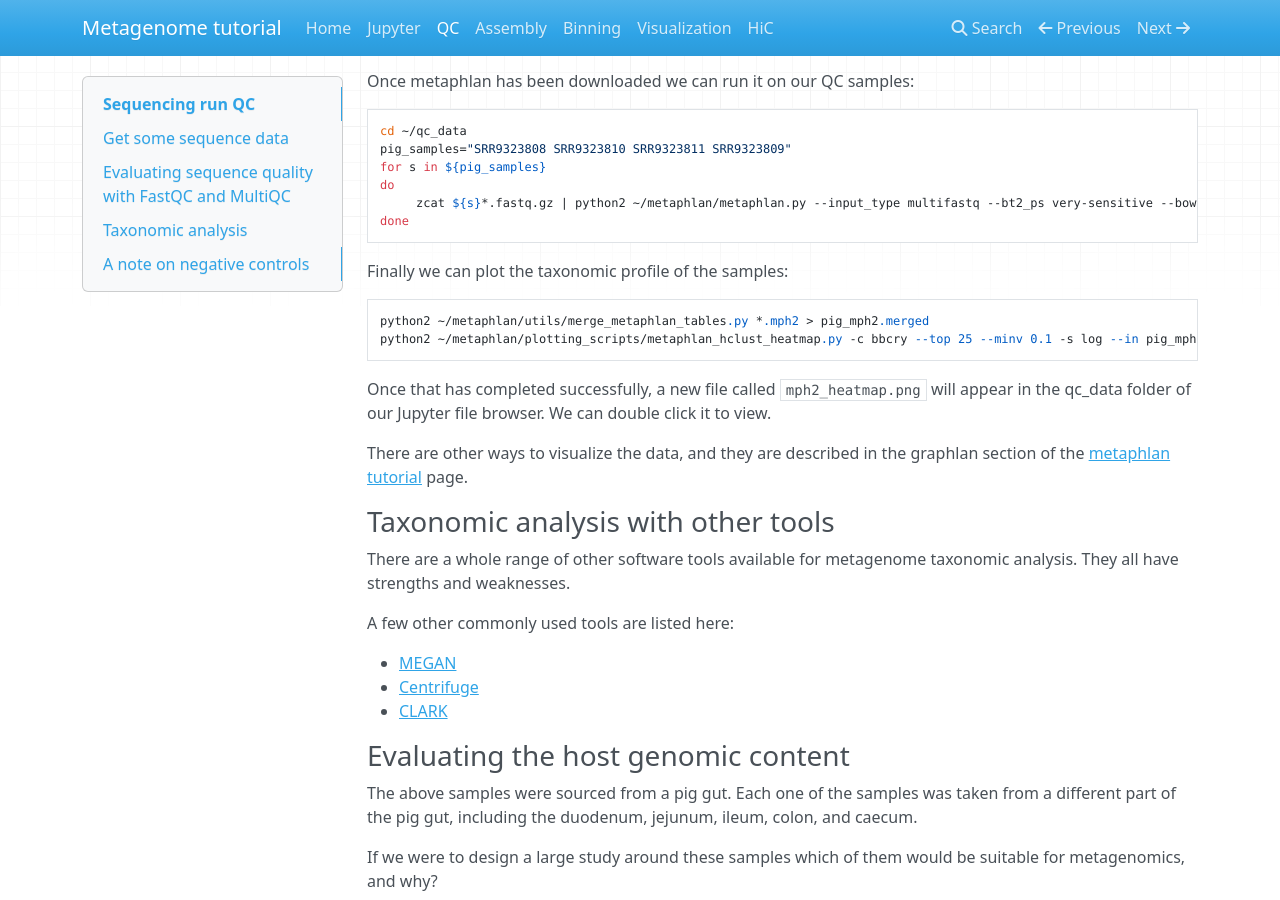
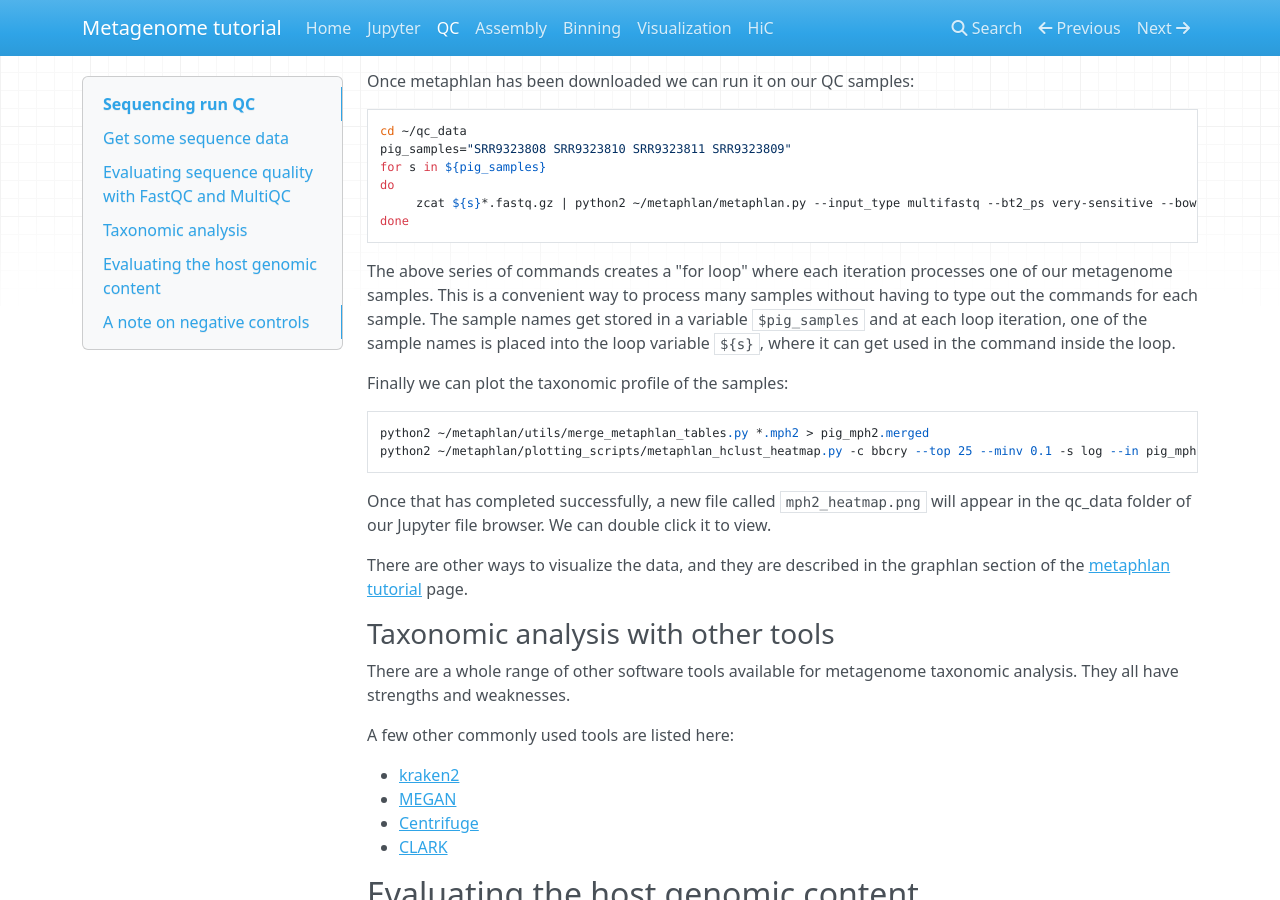
Before and after one commit to thegeneschool/metagenomics, an MkDocs documentation site: the page built from docs/qc.md, in a window 1280 px wide and 900 px high, scrolled down 3128 px. Built offline with MkDocs 1.6.1, drawn with Linux system fonts in a browser that asks for light colours; nearby versions of some CDN libraries; old or Windows-style settings are respelled for this version of MkDocs.

Commit message:
[AD] adds some details

````diff
--- a/docs/qc.md
+++ b/docs/qc.md
@@ -95,6 +95,7 @@ do
 done
 ```
 
+The above series of commands creates a "for loop" where each iteration processes one of our metagenome samples. This is a convenient way to process many samples without having to type out the commands for each sample. The sample names get stored in a variable `$pig_samples` and at each loop iteration, one of the sample names is placed into the loop variable `${s}`, where it can get used in the command inside the loop.
 
 Finally we can plot the taxonomic profile of the samples:
 ```
@@ -113,12 +114,13 @@ They all have strengths and weaknesses.
 
 A few other commonly used tools are listed here:
 
+* [kraken2](https://ccb.jhu.edu/software/kraken2/index.shtml)
 * [MEGAN](http://ab.inf.uni-tuebingen.de/software/megan6/)
 * [Centrifuge](http://www.ccb.jhu.edu/software/centrifuge/manual.shtml)
 * [CLARK](http://clark.cs.ucr.edu/)
 
 
-### Evaluating the host genomic content
+## Evaluating the host genomic content
 
 The above samples were sourced from a pig gut. Each one of the samples was taken from a different part of the pig gut, including the duodenum, jejunum, ileum, colon, and caecum.
 
````
